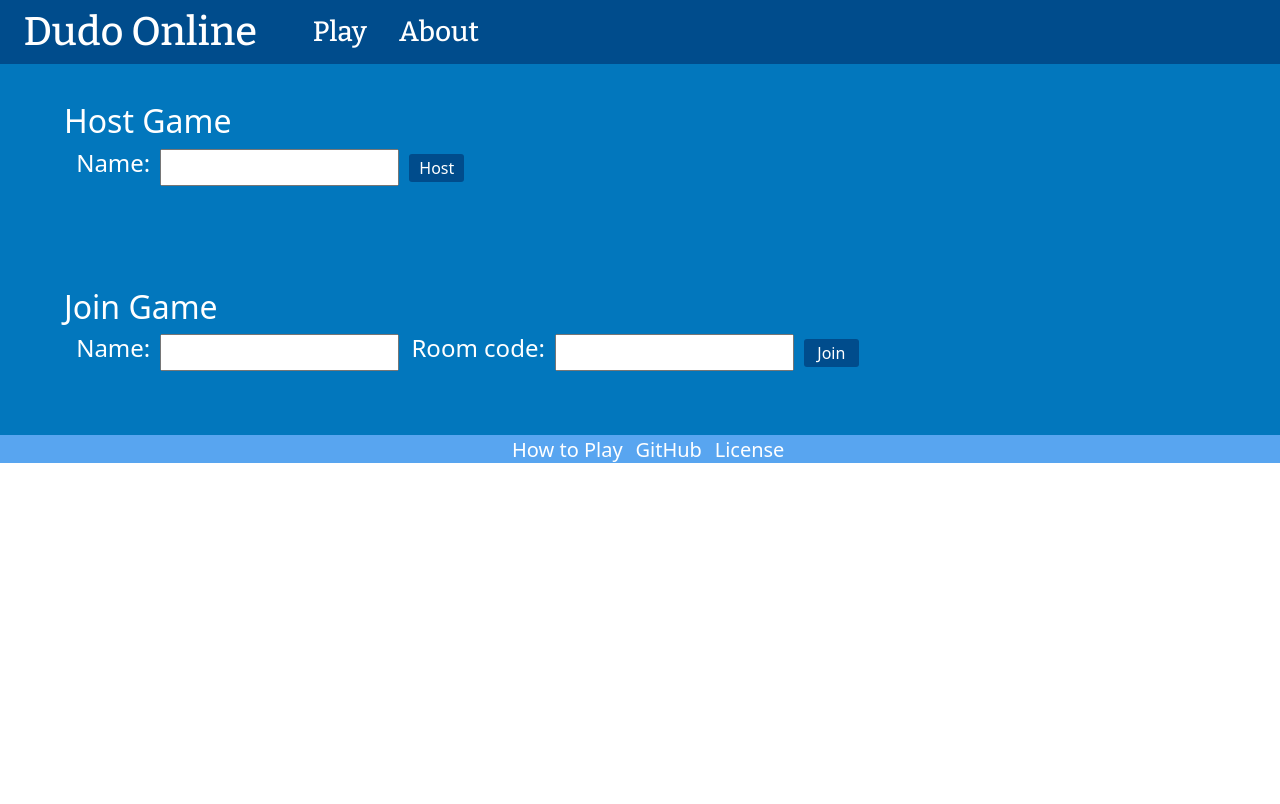
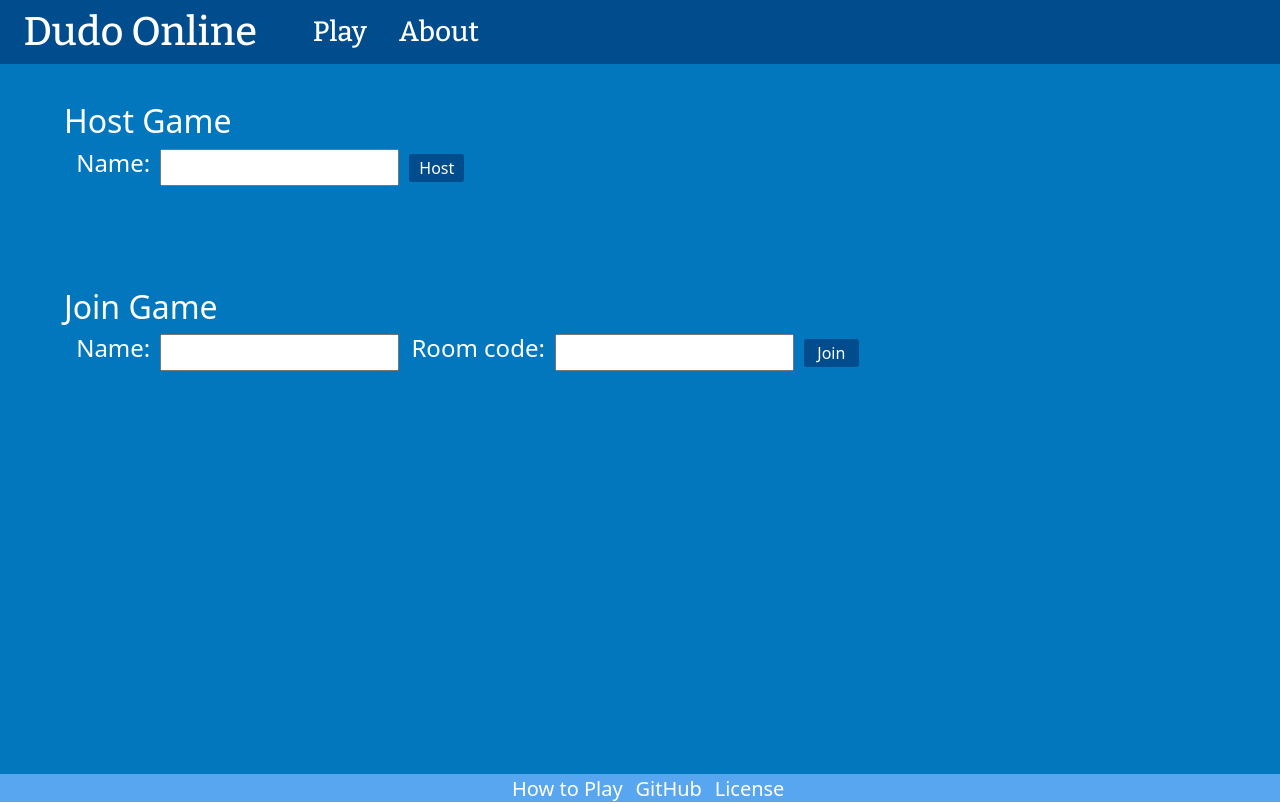
Before and after one commit to NathanDiMauro/Dudo, a React (Create React App) app in the folder client/dudo/: page / in a window 1280 px wide. Built offline with nearby package versions, Linux system fonts and the light colour scheme; no server answers.

Commit message:
spacing fixes to app

```diff
--- a/client/dudo/src/components/join.js
+++ b/client/dudo/src/components/join.js
@@ -12,6 +12,7 @@ const JoinGame = (props) => {
             console.log("room:", props.room)
             props.socket.emit('join', { name: props.name, roomCode: props.room}, error => {
                 if (error) {
+                    console.log(error);
                     alert(error);
                     props.setName(null);
                     props.setRoom(null);
--- a/client/dudo/src/pages/App.js
+++ b/client/dudo/src/pages/App.js
@@ -19,7 +19,7 @@ function App() {
     // It will continually listen to the players event being emitted from the backend
     // And whenever a new player is added or remove, it will update the players array
     socket.on('players', players => {
-        console.log(players)
+        console.log("Players: ", players)
         setPlayers(players);
     })
 }, [socket])
--- a/client/dudo/src/styles/App.css
+++ b/client/dudo/src/styles/App.css
@@ -1,3 +1,9 @@
+#game {
+  height: auto;
+  min-height:88.75vh;
+  background-color: #0277bd;
+}
+
 #players {
   display: flex;
   justify-content: space-evenly;
--- a/client/dudo/src/styles/about.css
+++ b/client/dudo/src/styles/about.css
@@ -1,6 +1,7 @@
 #about {
   height: auto;
-  min-height:89vh;
+  min-height:88.75vh;
+  padding-top: 3%;
   padding-left: 25%;
   padding-right: 25%;
   padding-bottom: 10px;
--- a/client/dudo/src/styles/license.css
+++ b/client/dudo/src/styles/license.css
@@ -1,6 +1,7 @@
 #license {
   height: auto;
-  min-height:89vh;
+  min-height:88.75vh;
+  padding-top: 3%;
   padding-left: 25%;
   padding-right: 25%;
   padding-bottom: 10px;
```
